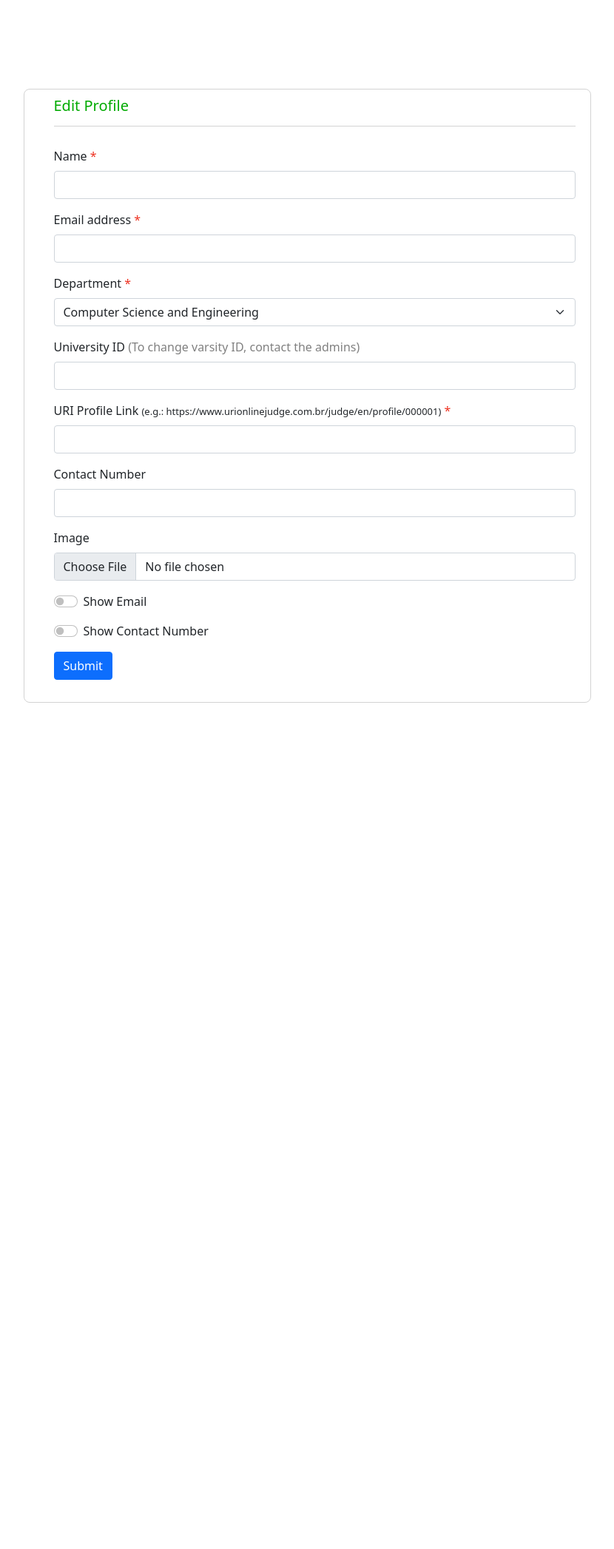
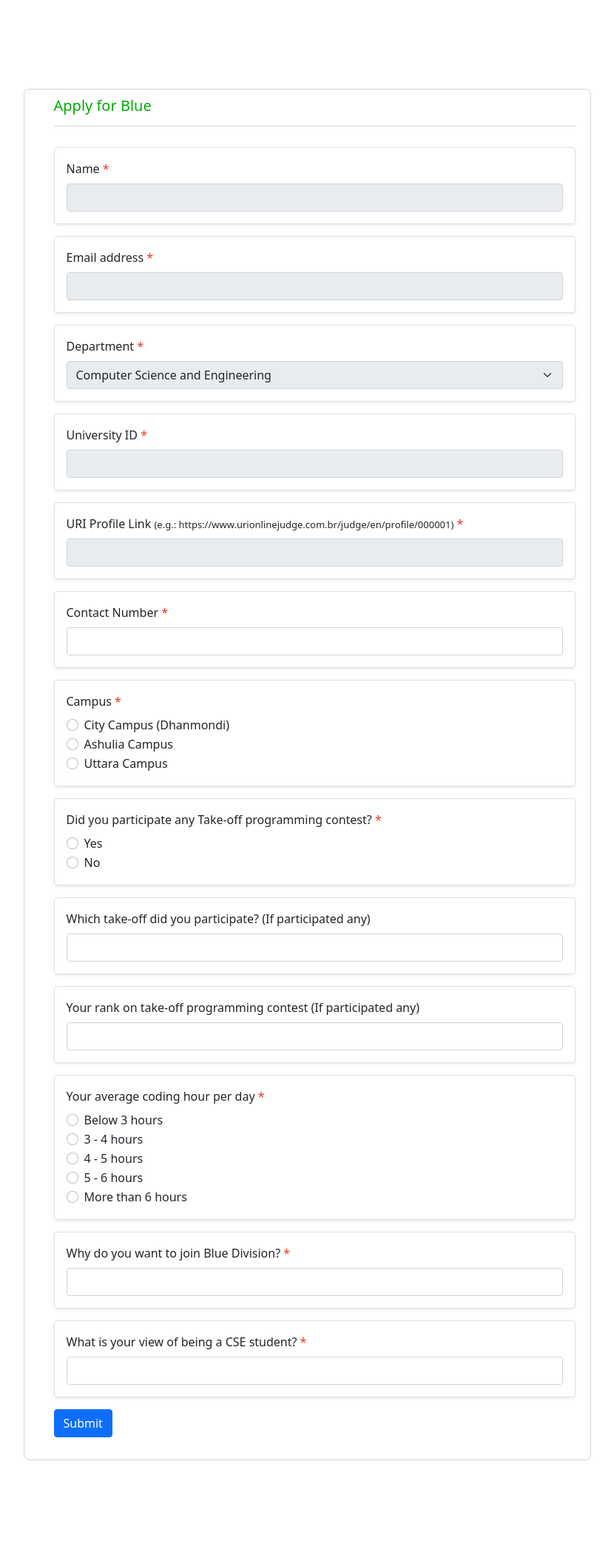
Before and after one commit to smhimran/GreenDivision, a Django app: template userPanel/templates/userPanel/apply_for_blue.html in a window 1280 px wide. Shown: the part 182-2276 px from the top of the page at 74% size, without its empty margins (225-1055 px from the left). Before the commit the page ends 1132 px from the top, so only its background shows below. Run offline with Django 3.2, Linux system fonts and the light colour scheme; the template is opened without the code that fills it, so the values that code supplies are empty.

Commit message:
feat: Apply for Blue

```diff
--- a/public/templates/public/eligibility.html
+++ b/public/templates/public/eligibility.html
@@ -277,8 +277,7 @@
           Please solve more to apply for Blue sheet...
         </h4>
         <a
-          target="_blank"
-          href="https://forms.gle/tgpeQP7w5txTbcrw7"
+          href="{% url 'user:applyforblue' %}"
           class="btn btn-primary btn-md disabled pull-right blbtn"
           role="button"
           id="blbtn"
--- a/userPanel/templates/userPanel/apply_for_blue.html
+++ b/userPanel/templates/userPanel/apply_for_blue.html
@@ -3,7 +3,7 @@
 {% load static %}
 
 {% block title %}
-<title>Edit Profile | Grren Division</title>
+<title>Apply for Blue | Grren Division</title>
 {% endblock %}
 
 {% block body %}
@@ -18,17 +18,17 @@
       color: #0a0;
     "
   >
-    Edit Profile
+    Apply for Blue
   </h5>
   <form method="post" enctype="multipart/form-data">
     {% csrf_token %}
-    <div class="mb-3">
+    <div class="mb-3 card rounded-3 shadow-sm p-3 ">
       <label for="name" class="form-label"
         >Name <span style="color: #e32">*</span></label
       >
-      <input type="text" class="form-control" name="name" id="name" value="{{ profile.name }}" required />
+      <input type="text" class="form-control" name="name" id="name" value="{{ profile.name }}" required disabled />
     </div>
-    <div class="mb-3">
+    <div class="mb-3 card rounded-3 shadow-sm p-3 ">
       <label for="email" class="form-label"
         >Email address <span style="color: #e32">*</span></label
       >
@@ -39,13 +39,14 @@
         id="email"
         value="{{ profile.user.email }}"
         required
+        disabled
       />
     </div>
-    <div class="mb-3">
+    <div class="mb-3 card rounded-3 shadow-sm p-3">
       <label for="department" class="form-label"
         >Department <span style="color: #e32">*</span></label
       >
-      <select name="department" id="department" class="form-select" value>
+      <select name="department" id="department" class="form-select" value disabled>
         <option disabled>--</option>
         {% if profile.department == 'Computer Science and Engineering' %}
         <option selected value="Computer Science and Engineering">Computer Science and Engineering</option>
@@ -74,9 +75,9 @@
 
       </select>
     </div>
-    <div class="mb-3">
+    <div class="mb-3 card rounded-3 shadow-sm p-3">
       <label for="varsityID" class="form-label"
-        >University ID <span style="color: gray">(To change varsity ID, contact the admins)</span></label
+        >University ID <span style="color: #e32">*</span></label
       >
       <input
         type="text"
@@ -85,9 +86,11 @@
         id="varsity_id"
         value="{{ profile.varsity_id }}"
         required
+        disabled
       />
     </div>
-    <div class="mb-3">
+
+    <div class="mb-3 card rounded-3 shadow-sm p-3 ">
       <label for="uriProfile" class="form-label"
         >URI Profile Link
         <span style="font-size: small"
@@ -103,44 +106,110 @@
         id="uriProfile"
         value="{{ profile.uri_link }}"
         required
+        disabled
       />
     </div>
 
-    <div class="mb-3">
-      <label for="contact" class="form-label">Contact Number</label>
-      <input type="text" class="form-control" name="contact" id="contact" value="{{ profile.contact }}" />
+    <div class="mb-3 card rounded-3 shadow-sm p-3 ">
+      <label for="contact" class="form-label">Contact Number <span style="color: #e32">*</span></label>
+      <input type="text" class="form-control" name="contact" id="contact" value="{{ profile.contact }}" required />
     </div>
 
 
-    <div class="mb-3">
-      <label for="image" class="form-label">Image</label>
-      <input type="file" name="image" id="image" class="form-control" />
+    <div class="mb-3 card rounded-3 shadow-sm p-3 ">
+      <label for="campus" class="form-label">Campus <span style="color: #e32">*</span></label>
+      <div class="form-check">
+        <input class="form-check-input" type="radio" name="campus" id="cc" value="City Campus" required>
+        <label class="form-check-label" for="cc">
+          City Campus (Dhanmondi)
+        </label>
+      </div>
+      <div class="form-check">
+        <input class="form-check-input" type="radio" name="campus" id="ac" value="Ashulia Campus" required>
+        <label class="form-check-label" for="ac">
+          Ashulia Campus
+        </label>
+      </div>
+      <div class="form-check">
+        <input class="form-check-input" type="radio" name="campus" id="uc" value="Uttara Campus" required>
+        <label class="form-check-label" for="uc">
+          Uttara Campus
+        </label>
+      </div>
     </div>
 
-    <div class="form-check form-switch mb-3">
-    {% if profile.show_email %}
-        <input class="form-check-input" type="checkbox" id="showemail"  name="showemail" checked>
-
-    {% else %}
-        <input class="form-check-input" type="checkbox" id="showemail"  name="showemail">
-
-    {% endif %}
-        <label class="form-check-label" for="showemail">Show Email</label>
+    <div class="mb-3 card rounded-3 shadow-sm p-3 ">
+      <label for="takeoff" class="form-label">Did you participate any Take-off programming contest? <span style="color: #e32">*</span></label>
+      <div class="form-check">
+        <input class="form-check-input" type="radio" name="takeoff" id="yes" value="Yes" required>
+        <label class="form-check-label" for="yes">
+          Yes
+        </label>
+      </div>
+      <div class="form-check">
+        <input class="form-check-input" type="radio" name="takeoff" id="no" value="No" required>
+        <label class="form-check-label" for="no">
+          No
+        </label>
+      </div>
     </div>
 
-    <div class="form-check form-switch mb-3">
-    {% if profile.show_number %}
-        <input class="form-check-input" type="checkbox" id="showcontact"  name="showcontact" checked>
+    <div class="mb-3 card rounded-3 shadow-sm p-3 ">
+      <label class="form-label" for="contest">Which take-off did you participate? (If participated any)</label>
+      <input type="text" name="contest" id="contest" class="form-control">
+    </div>
 
-    {% else %}
-        <input class="form-check-input" type="checkbox" id="showcontact"  name="showcontact">
+    <div class="mb-3 card rounded-3 shadow-sm p-3 ">
+      <label class="form-label" for="rank">Your rank on take-off programming contest (If participated any)</label>
+      <input type="text" name="rank" id="rank" class="form-control">
+    </div>
 
-    {% endif %}
-        <label class="form-check-label" for="showcontact">Show Contact Number</label>
+    <div class="mb-3 card rounded-3 shadow-sm p-3 ">
+      <label for="coding-hour" class="form-label">Your average coding hour per day <span style="color: #e32">*</span></label>
+      <div class="form-check">
+        <input class="form-check-input" type="radio" name="coding-hour" id="below3" value="Below 3 hours" required>
+        <label class="form-check-label" for="below3">
+          Below 3 hours
+        </label>
+      </div>
+      <div class="form-check">
+        <input class="form-check-input" type="radio" name="coding-hour" id="3to4" value="3 - 4 hours"  required>
+        <label class="form-check-label" for="3to4">
+          3 - 4 hours
+        </label>
+      </div>
+      <div class="form-check">
+        <input class="form-check-input" type="radio" name="coding-hour" id="4to5" value="4 -5 hours" required>
+        <label class="form-check-label" for="4to5">
+          4 - 5 hours
+        </label>
+      </div>
+      <div class="form-check">
+        <input class="form-check-input" type="radio" name="coding-hour" id="5to6" value="5 - 6 hours" required>
+        <label class="form-check-label" for="5to6">
+          5 - 6 hours
+        </label>
+      </div>
+      <div class="form-check">
+        <input class="form-check-input" type="radio" name="coding-hour" id="above6" value="More than 6 hours" required>
+        <label class="form-check-label" for="above6">
+          More than 6 hours
+        </label>
+      </div>
+    </div>
+
+    <div class="mb-3 card rounded-3 shadow-sm p-3 ">
+      <label class="form-label" for="why">Why do you want to join Blue Division? <span style="color: #e32">*</span></label>
+      <input type="text" name="why" id="why" class="form-control" required>
+    </div>
+
+    <div class="mb-3 card rounded-3 shadow-sm p-3 ">
+      <label class="form-label" for="view">What is your view of being a CSE student? <span style="color: #e32">*</span></label>
+      <input type="text" name="view" id="view" class="form-control" required>
     </div>
 
     {% if msg %}
-    <div class="mb-3">
+    <div class="mb-3 card rounded-3 shadow-sm p-3 ">
       <div
         class="
           alert alert-danger
--- a/userPanel/templates/userPanel/editprofile.html
+++ b/userPanel/templates/userPanel/editprofile.html
@@ -76,7 +76,7 @@
     </div>
     <div class="mb-3">
       <label for="varsityID" class="form-label"
-        >University ID <span style="color: gray">(To change varsity ID, contact the admins)</span></label
+        >University ID <span style="color: #e32">*</span></label
       >
       <input
         type="text"
```
Also changed, not shown: userPanel/views.py (+23 -2 lines), 2 other files.
